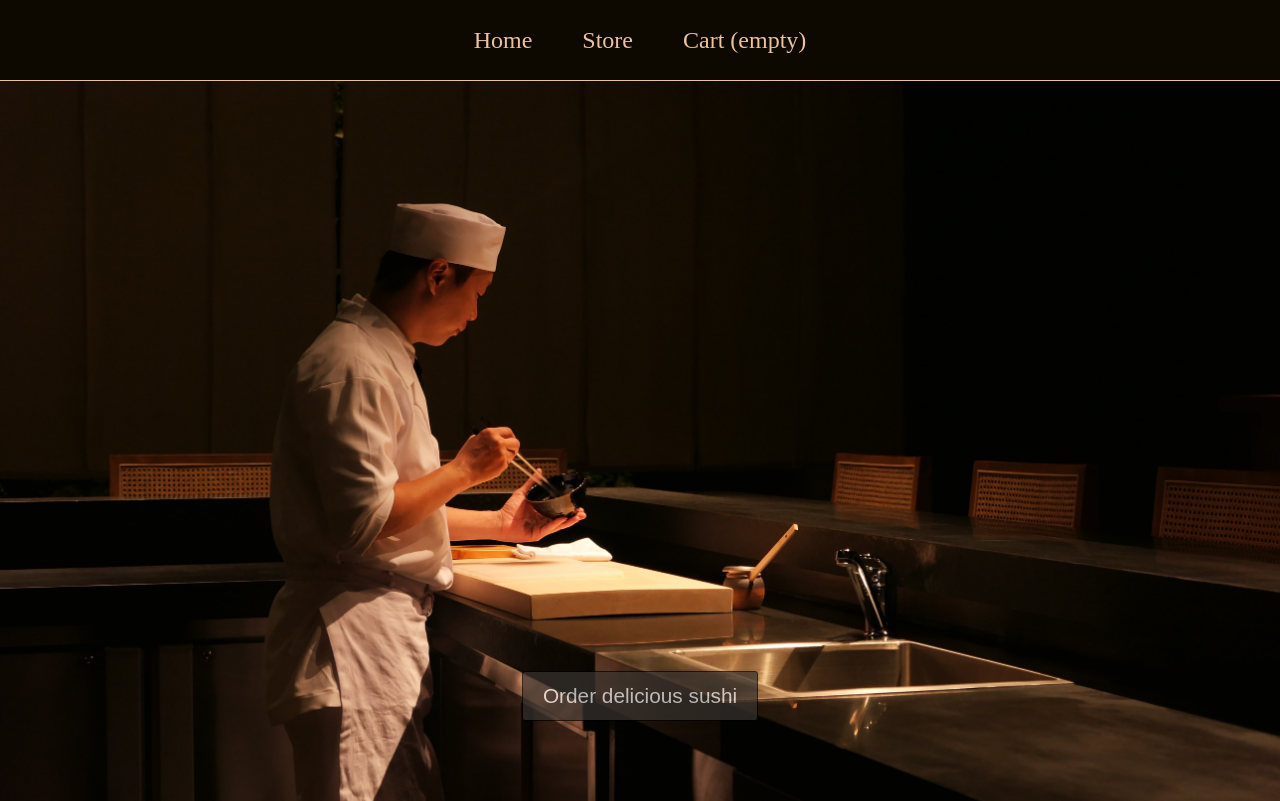
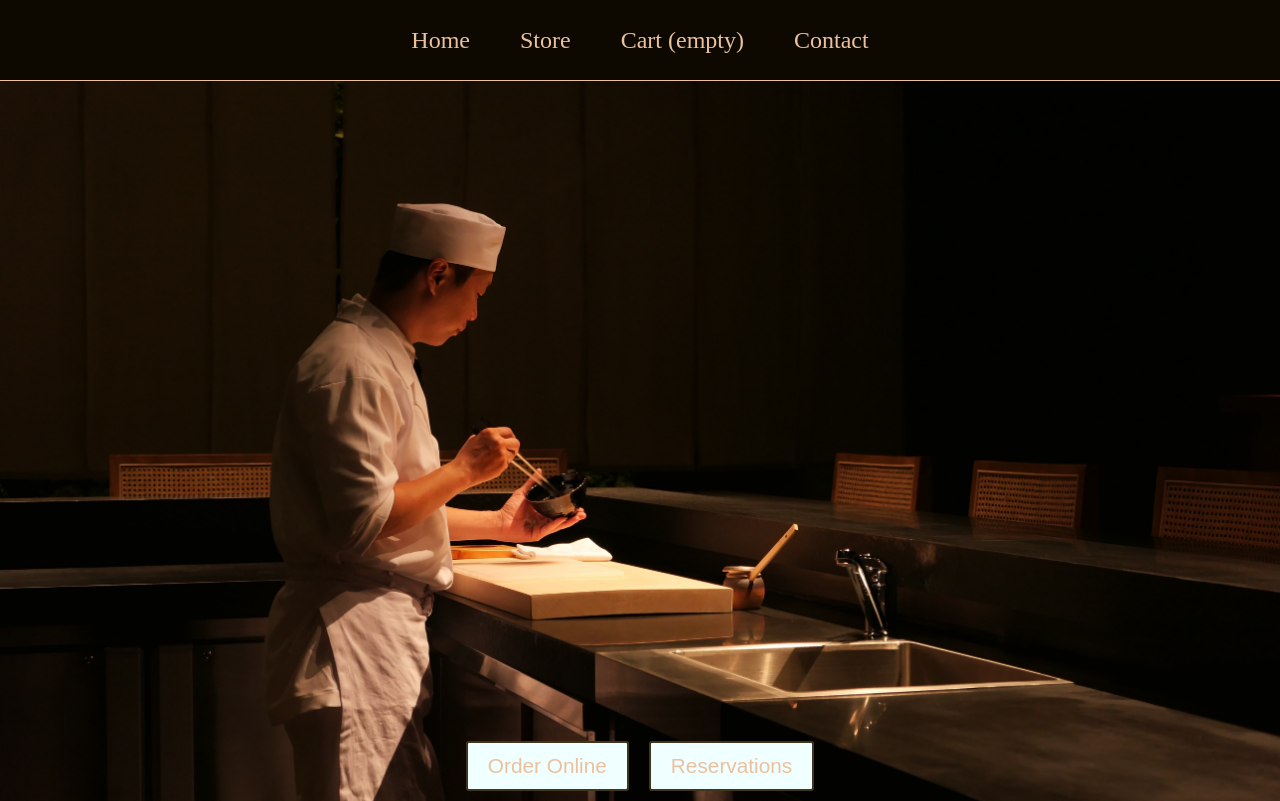
Before and after one commit to janaiscoding/shopping-cart, a React (Create React App) app: page / in a window 1280 px wide. Built offline with nearby package versions, Linux system fonts and the light colour scheme.

Commit message:
Split css and add contact page

```diff
--- /dev/null
+++ b/src/pages/Contact.js
@@ -0,0 +1,7 @@
+import React from "react";
+
+const Contact = () => {
+  return <>Contact page</>;
+};
+
+export default Contact;
--- a/src/pages/Home.js
+++ b/src/pages/Home.js
@@ -1,13 +1,19 @@
 import React from "react";
 import { Link } from "react-router-dom";
+import "../styles/home.css";
 
 const Home = () => {
   return (
     <>
       <div className="home-main">
-        <Link to="/store">
-          <button className="store-button">Order delicious sushi</button>
-        </Link>
+        <div className="button-wrapper">
+          <Link to="/store">
+            <button className="store-button">Order Online</button>
+          </Link>
+          <Link to="/contact">
+          <button className="reserve-button">Reservations</button>
+          </Link>
+        </div>
       </div>
     </>
   );
--- /dev/null
+++ b/src/styles/home.css
@@ -0,0 +1,27 @@
+.home-main {
+  display: flex;
+  justify-content: center;
+  align-items: flex-end;
+  height: 90vh;
+  background-image: url("/src/assets/sushi-restaurant.jpg");
+  background-repeat: no-repeat;
+  background-attachment: fixed;
+  background-size: cover;
+  resize: both;
+}
+
+.button-wrapper {
+  display: flex;
+}
+
+button {
+  margin-bottom: 10vh;
+  padding: 0.625em 1.25em;
+  background-color: #0d0900;
+  border-radius: 5px;
+  border: 2px solid #40361d;
+  color: #ecc19e;
+}
+button:hover {
+  transform: scale(1.01);
+}
--- /dev/null
+++ b/src/styles/navbar.css
@@ -0,0 +1,11 @@
+.nav-bar {
+  background-color: #0d0900;
+  display: flex;
+  border-bottom: 1px solid #ecc19e;
+  justify-content: center;
+  gap: 50px;
+  height: 10vh;
+  font-size: 1.3rem;
+  align-items: center;
+  position: sticky;
+}
--- a/src/styles/styles.css
+++ b/src/styles/styles.css
@@ -7,28 +7,7 @@
 #root {
   position: relative;
 }
-.home-main {
-  display: flex;
-  justify-content: center;
-  align-items: flex-end;
-  height: 90vh;
-  background-image: url("/src/assets/sushi-restaurant.jpg");
-  background-repeat: no-repeat;
-  background-attachment: fixed;
-  background-size: cover;
-}
 
-.nav-bar {
-  background-color: #0d0900;
-  display: flex;
-  border-bottom: 1px solid #ecc19e;
-  justify-content: center;
-  gap: 50px;
-  height: 10vh;
-  font-size: 1.3rem;
-  align-items: center;
-  position: sticky;
-}
 .all-products-wrap {
   display: grid;
   grid-template-columns: repeat(2, 1fr);
@@ -81,15 +60,7 @@
 .hide-cart {
   display: none;
 }
-.store-button {
-  opacity: 0.7;
-  margin-bottom: 10vh;
-  background-color: #38332f;
-  color: white;
-}
-.store-button:hover {
-  opacity: 0.8;
-}
+
 /* GLOBAL SETTINGS */
 button {
   display: flex;
@@ -100,7 +71,6 @@ button {
   margin: 10px;
   font-size: 1.3rem;
   background-color: azure;
-  border: 1px solid black;
   border-radius: 3px;
 }
 button:hover {
--- a/src/utilities/App.js
+++ b/src/utilities/App.js
@@ -6,6 +6,7 @@ import Navbar from "./Navbar";
 import Home from "../pages/Home";
 import Store from "../pages/Store";
 import Cart from "../pages/Cart";
+import Contact from "../pages/Contact";
 
 const App = () => {
   const [cart, setCart] = useState([]);
@@ -16,15 +17,16 @@ const App = () => {
   // Used on store page and cart
   const handleCartAdd = (product, quantity) => {
     //Check if it exists in current cart
-    const productIndex = cart.findIndex((cartItem) => cartItem.id === product.id);
+    const productIndex = cart.findIndex(
+      (cartItem) => cartItem.id === product.id
+    );
     // if it's > -1 it means it exists
     if (productIndex > -1) {
       const newCart = cart.slice();
       // Support for adding additional
       newCart[productIndex].quantity += quantity;
       setCart(newCart);
-    }
-    else {
+    } else {
       // Support for setting initial quantity
       product.quantity = quantity;
       // Set after already existing Cart
@@ -92,6 +94,7 @@ const App = () => {
             />
           }
         />
+        <Route path="/contact" element={<Contact />} />
       </Routes>
     </BrowserRouter>
   );
--- a/src/utilities/Navbar.js
+++ b/src/utilities/Navbar.js
@@ -1,5 +1,6 @@
 import React from "react";
 import { Link } from "react-router-dom";
+import "../styles/navbar.css"
 
 const Navbar = ({ totalQuant }) => {
   return (
@@ -10,6 +11,7 @@ const Navbar = ({ totalQuant }) => {
         <Link to="/cart">
           Cart ({totalQuant === 0 ? "empty" : totalQuant}){" "}
         </Link>
+        <Link to="/contact">Contact</Link>
       </nav>
     </>
   );
```
